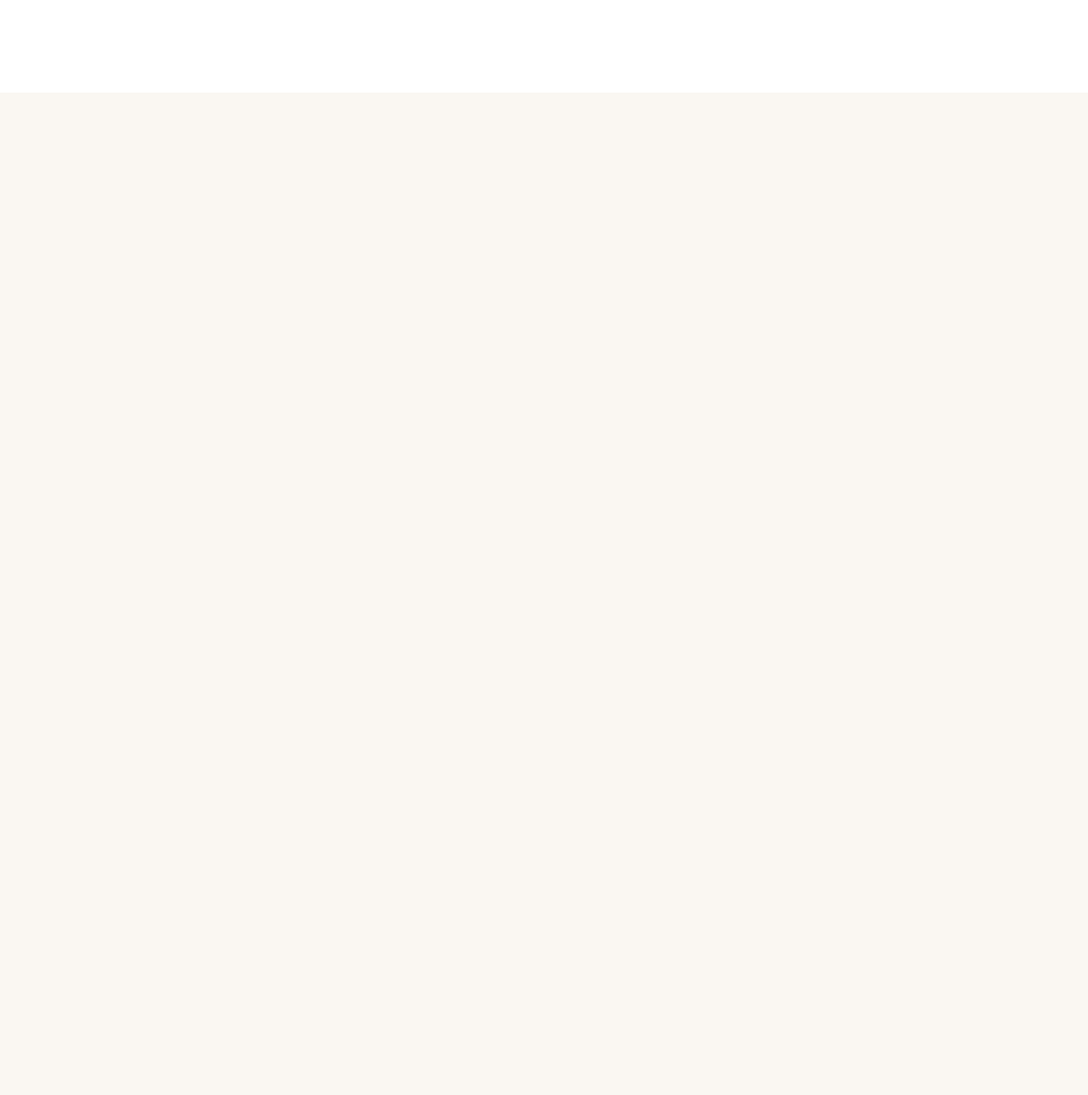
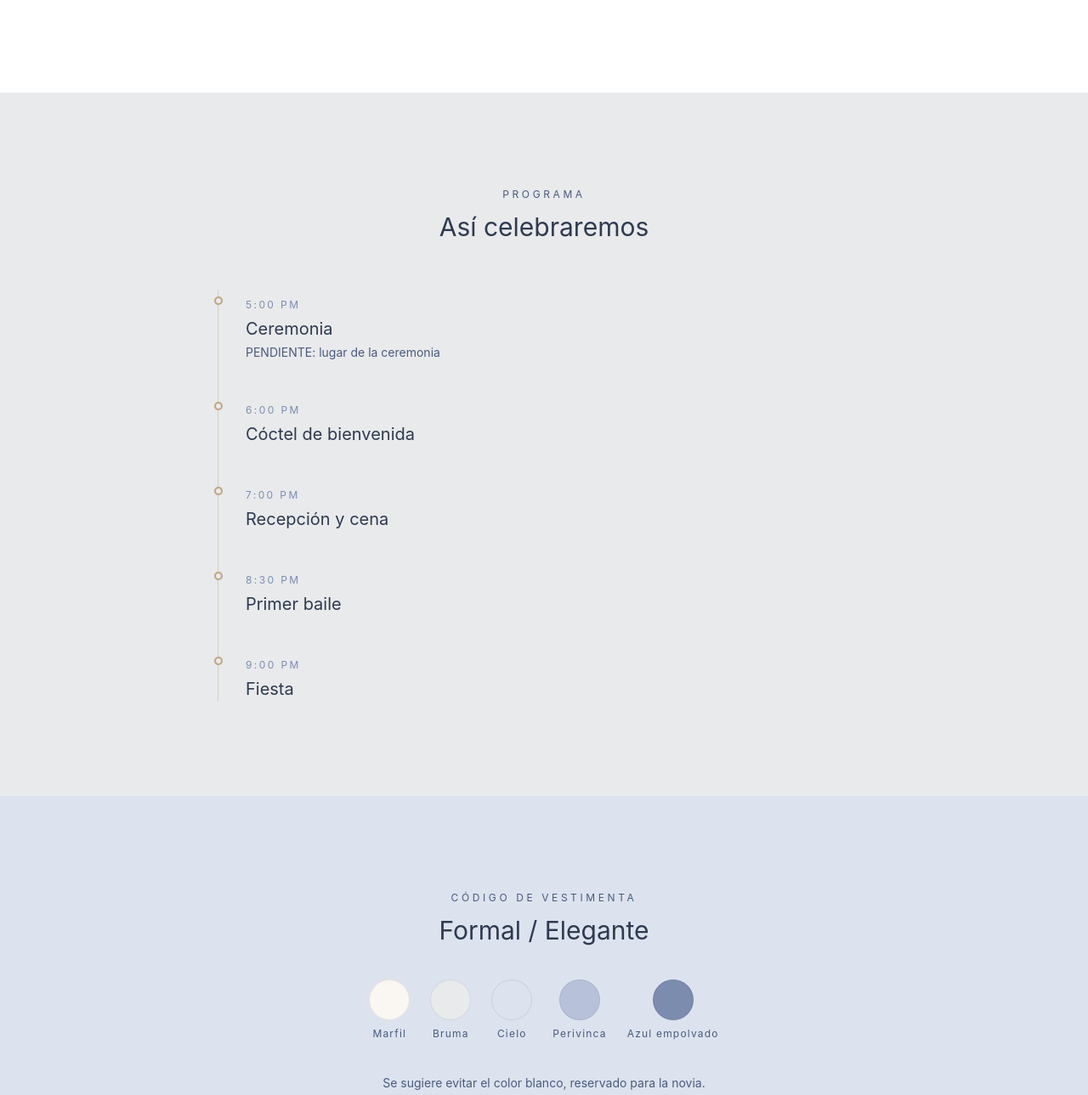
Before and after one commit to Annimus1/ricardo-genesis-wedding, an Astro site: page / in a window 1280 px wide. Shown: the part 1964-3253 px from the top of the page at 85% size. Before the commit the page ends 2073 px from the top, so only its background shows below. Built offline with nearby package versions, Linux system fonts and the light colour scheme; Astro itself is replaced by a stand-in of ours.

Commit message:
feat(programa-dresscode): secciones 5-7 (programa, dress code, solo adultos)
Programa como timeline vertical de una sola columna (mas robusto en movil que
alternar izquierda/derecha, canal principal de esta invitacion) con marcador
SVG por hito. Dress code con muestras de color que siempre llevan su nombre
en texto junto al swatch, para no depender solo del color. Nota de solo
adultos breve y en tono de agradecimiento, no de reglamento.

```diff
--- /dev/null
+++ b/src/components/secciones/DressCode.astro
@@ -0,0 +1,26 @@
+---
+import Section from '../Section.astro';
+import { dressCode } from '../../data/wedding';
+---
+
+<Section id="dress-code" background="sky">
+	<p class="text-center font-label text-xs tracking-[0.3em] text-deep uppercase">Código de vestimenta</p>
+	<h2 class="mt-3 text-center font-serif text-3xl text-ink">{dressCode.label}</h2>
+
+	<ul class="mt-10 flex flex-wrap justify-center gap-6">
+		{
+			dressCode.suggestedColors.map((color) => (
+				<li class="flex flex-col items-center gap-2">
+					<span
+						class="h-12 w-12 rounded-full border border-ink/10"
+						style={`background-color: ${color.hex}`}
+						aria-hidden="true"
+					/>
+					<span class="font-label text-xs tracking-[0.1em] text-deep">{color.name}</span>
+				</li>
+			))
+		}
+	</ul>
+
+	<p class="mx-auto mt-10 max-w-[50ch] text-center font-label text-sm text-deep">{dressCode.note}</p>
+</Section>
--- /dev/null
+++ b/src/components/secciones/Programa.astro
@@ -0,0 +1,25 @@
+---
+import Section from '../Section.astro';
+import { program } from '../../data/wedding';
+---
+
+<Section id="programa" background="mist">
+	<p class="text-center font-label text-xs tracking-[0.3em] text-deep uppercase">Programa</p>
+	<h2 class="mt-3 text-center font-serif text-3xl text-ink">Así celebraremos</h2>
+
+	<ol class="mt-14">
+		{
+			program.map((item) => (
+				<li class="relative border-l border-champagne/40 py-1 pb-10 pl-8 last:pb-0">
+					<span
+						class="absolute top-2 -left-[5px] h-2.5 w-2.5 rounded-full border-2 border-champagne bg-mist"
+						aria-hidden="true"
+					/>
+					<span class="font-label text-xs tracking-[0.2em] text-dusty uppercase">{item.time}</span>
+					<p class="mt-1 font-serif text-xl text-ink">{item.title}</p>
+					{item.description && <p class="mt-1 font-label text-sm text-deep">{item.description}</p>}
+				</li>
+			))
+		}
+	</ol>
+</Section>
--- /dev/null
+++ b/src/components/secciones/SoloAdultos.astro
@@ -0,0 +1,13 @@
+---
+import Section from '../Section.astro';
+import Ornament from '../Ornament.astro';
+import { adultsOnlyNote } from '../../data/wedding';
+---
+
+<Section id="solo-adultos" background="ivory">
+	<Ornament class="mb-8" />
+	<p class="mx-auto max-w-[50ch] text-center font-serif text-lg text-ink italic sm:text-xl">
+		{adultsOnlyNote}
+	</p>
+	<Ornament class="mt-8" />
+</Section>
--- a/src/pages/index.astro
+++ b/src/pages/index.astro
@@ -4,6 +4,9 @@ import Hero from '../components/secciones/Hero.astro';
 import InvitacionFormal from '../components/secciones/InvitacionFormal.astro';
 import Countdown from '../components/Countdown.astro';
 import FechaLugar from '../components/secciones/FechaLugar.astro';
+import Programa from '../components/secciones/Programa.astro';
+import DressCode from '../components/secciones/DressCode.astro';
+import SoloAdultos from '../components/secciones/SoloAdultos.astro';
 import { couple, weddingDateDisplay } from '../data/wedding';
 
 const title = `${couple.groomFirstName} & ${couple.brideFirstName} · ${weddingDateDisplay.day} ${weddingDateDisplay.month} ${weddingDateDisplay.year}`;
@@ -14,5 +17,8 @@ const title = `${couple.groomFirstName} & ${couple.brideFirstName} · ${weddingD
 	<InvitacionFormal />
 	<Countdown />
 	<FechaLugar />
-	<!-- Las secciones 5-10 llegan en las siguientes features. -->
+	<Programa />
+	<DressCode />
+	<SoloAdultos />
+	<!-- Las secciones 8-10 llegan en las siguientes features. -->
 </Base>
```
